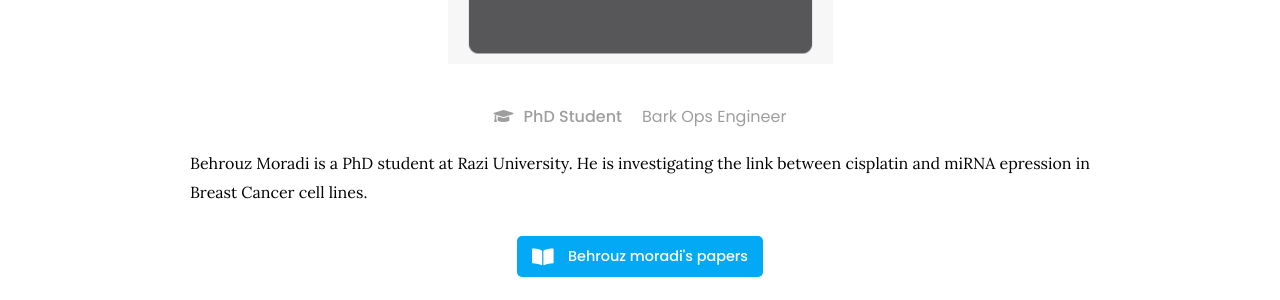
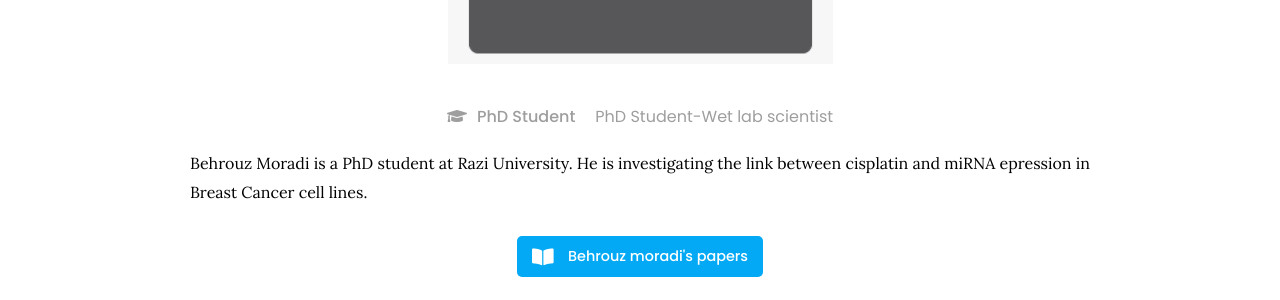
Before and after one commit to Hossein-Fallahi/Fallahi-Bioinformatics-Lab, a Jekyll site: the page built from _members/Behrouz Moradi.md, in a window 1280 px wide. Shown: the part 760-1060 px from the top of the page. Built offline with Jekyll 4.4.1, drawn with Linux system fonts in a browser that asks for light colours; nearby versions of some CDN libraries.

Commit message:
Update Behrouz Moradi.md

```diff
--- a/_members/Behrouz Moradi.md
+++ b/_members/Behrouz Moradi.md
@@ -1,7 +1,7 @@
 ---
 name: Behrouz Moradi
 image: images/member.jpg
-description: Bark Ops Engineer
+description: PhD Student-Wet lab scientist
 role: phd
 aliases:
   - B. moradi
```
